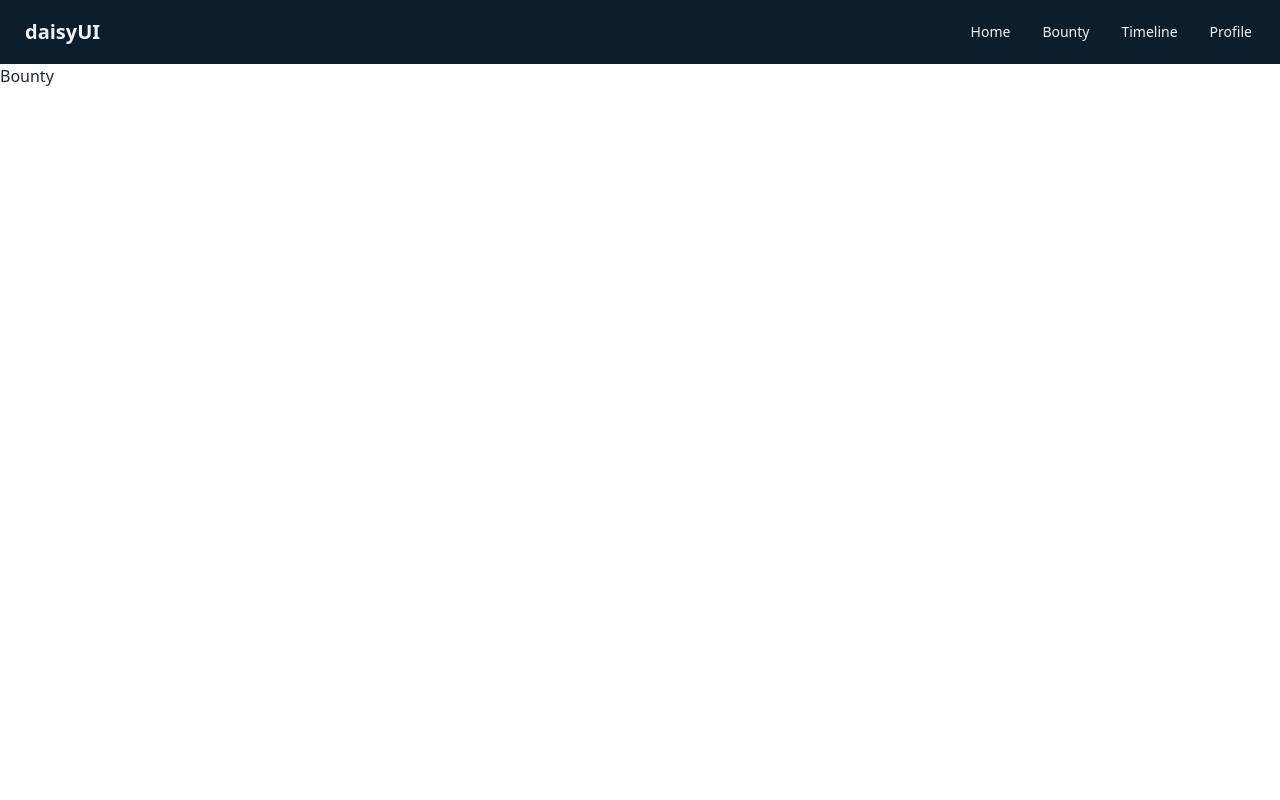
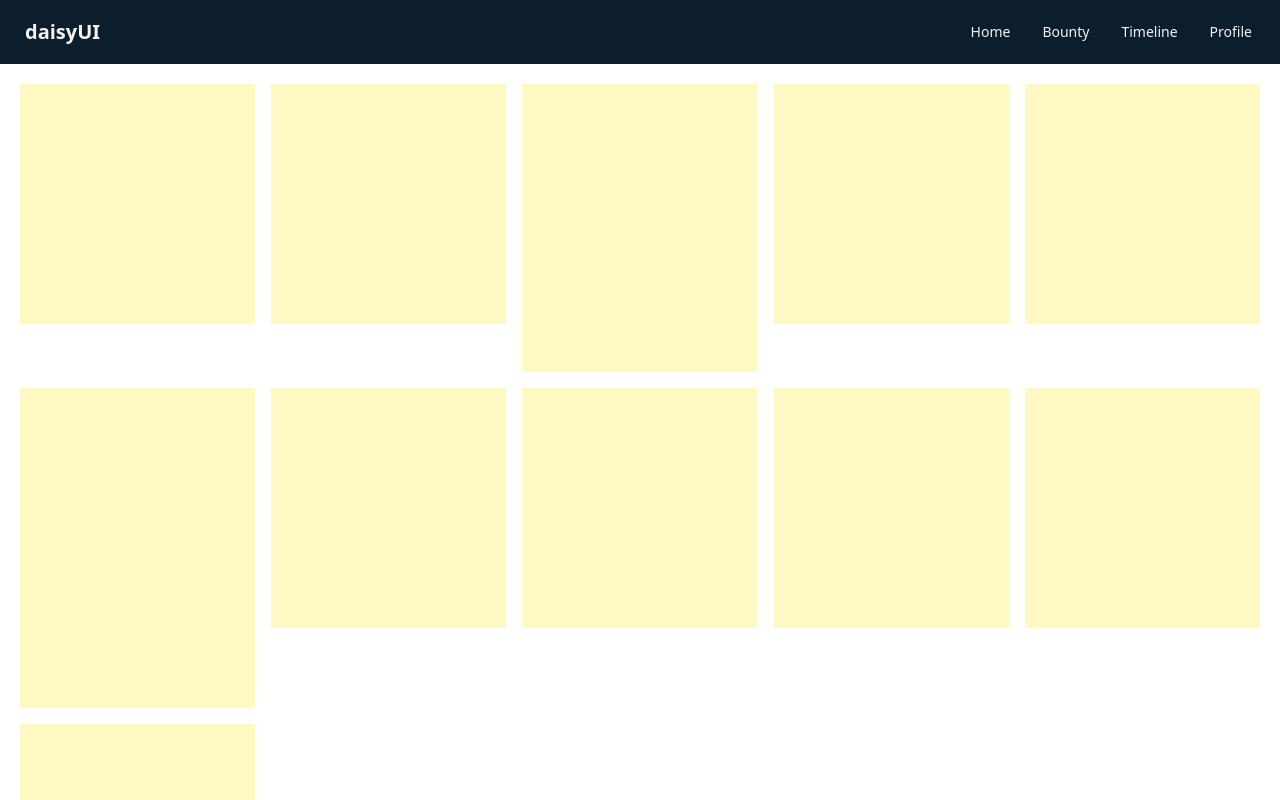
Before and after one commit to JustModo/official-404, a Next.js app: page /Bounty in a window 1280 px wide. Built offline with nearby package versions, Linux system fonts and the light colour scheme.

Commit message:
Add bouty card template

```diff
--- a/src/app/Bounty/page.js
+++ b/src/app/Bounty/page.js
@@ -1,5 +1,19 @@
 import React from "react";
 
 export default function Bounty() {
-  return <div>Bounty</div>;
+  return (
+    <div className="w-full bg-white grid grid-cols-5 gap-4 grid-flow-row-dense p-5">
+      <div className="col-span-1 h-60 bg-yellow-100">{/* First child */}</div>
+      <div className="col-span-1 h-60 bg-yellow-100">{/* First child */}</div>
+      <div className="col-span-1 h-72 bg-yellow-100">{/* First child */}</div>
+      <div className="col-span-1 h-60 bg-yellow-100">{/* First child */}</div>
+      <div className="col-span-1 h-60 bg-yellow-100">{/* First child */}</div>
+      <div className="col-span-1 h-80 bg-yellow-100">{/* First child */}</div>
+      <div className="col-span-1 h-60 bg-yellow-100">{/* First child */}</div>
+      <div className="col-span-1 h-60 bg-yellow-100">{/* First child */}</div>
+      <div className="col-span-1 h-60 bg-yellow-100">{/* First child */}</div>
+      <div className="col-span-1 h-60 bg-yellow-100">{/* First child */}</div>
+      <div className="col-span-1 h-60 bg-yellow-100">{/* First child */}</div>
+    </div>
+  );
 }
```
